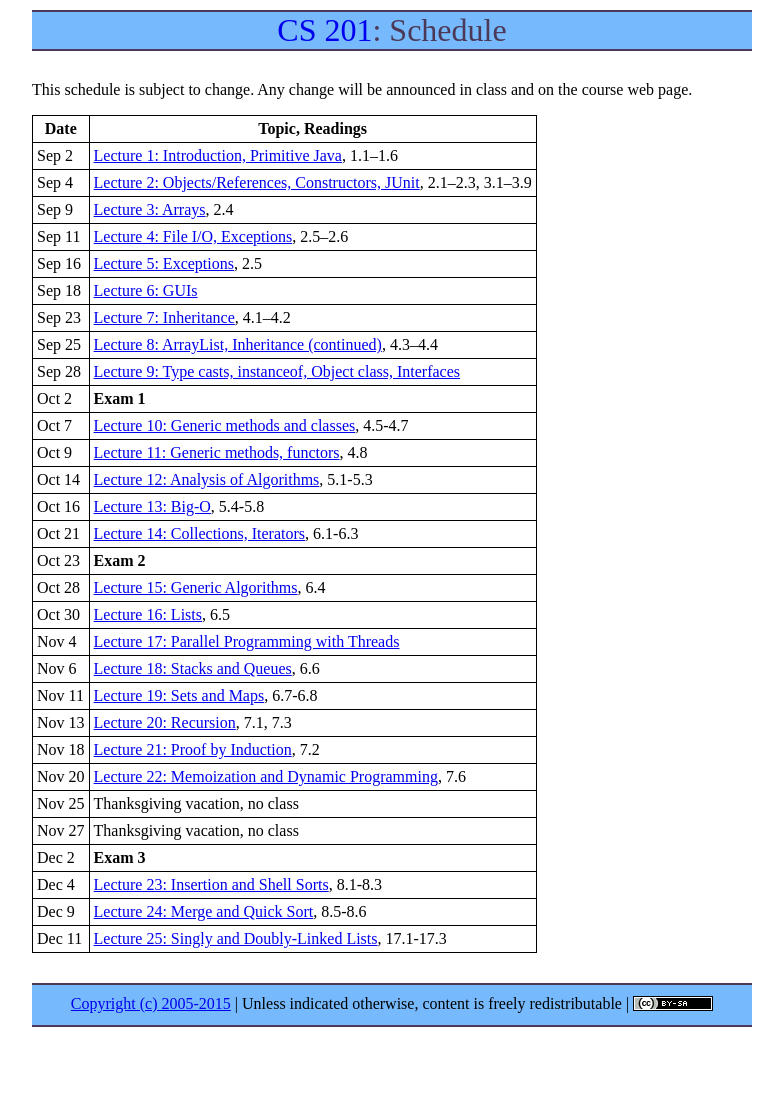
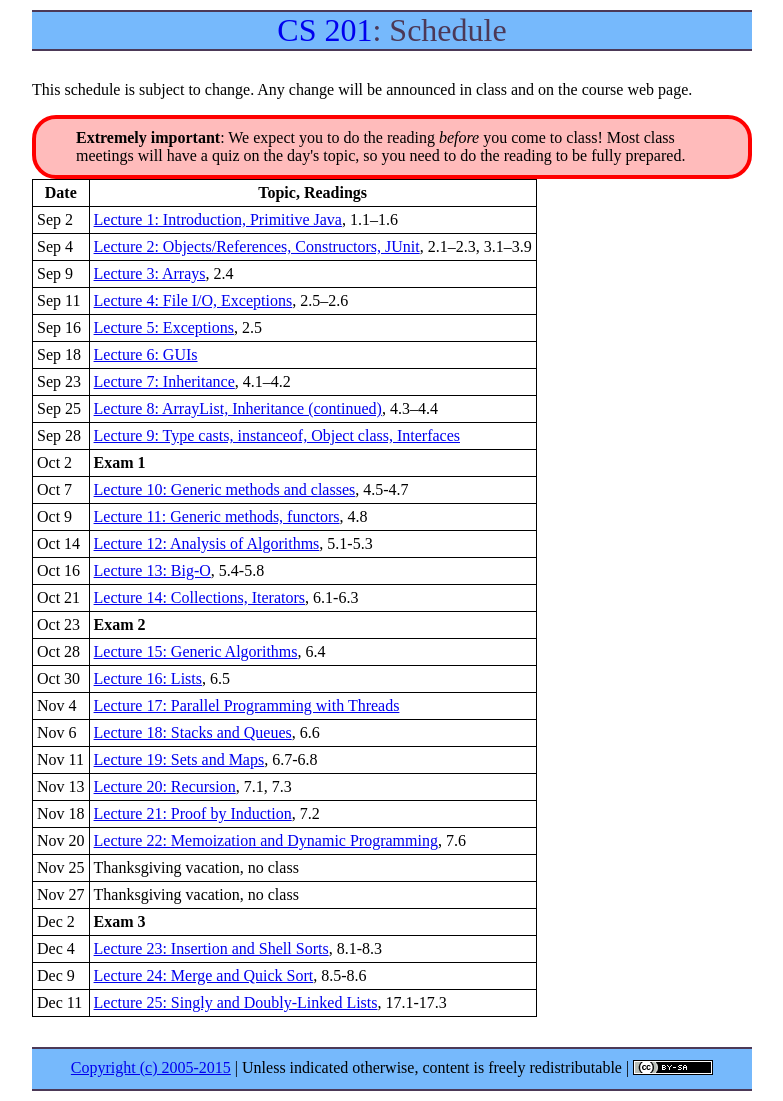
Before and after one commit to ycpcs/cs201-fall2015, a Jekyll site: the page built from schedule.md, in a window 1280 px wide. Shown: the whole page, without its empty margins (248-1031 px from the left). Built offline with Jekyll 4.4.1, drawn with Linux system fonts in a browser that asks for light colours; Markdown is read by kramdown in place of the engine named in the settings; before the commit the page ends 1037 px from its top, so only the background shows below that.

Commit message:
do reading in advance

```diff
--- a/schedule.md
+++ b/schedule.md
@@ -3,8 +3,11 @@ layout: default
 title: Schedule
 ---
 
-This schedule is subject to change.  Any change will be
-announced in class and on the course web page.
+This schedule is subject to change.  Any change will be announced in class and on the course web page.
+
+<div class="callout">
+<b>Extremely important</b>: We expect you to do the reading <i>before</i> you come to class!  Most class meetings will have a quiz on the day's topic, so you need to do the reading to be fully prepared.
+</div>
 
 Date | Topic, Readings
 ---- | ---------------
```
